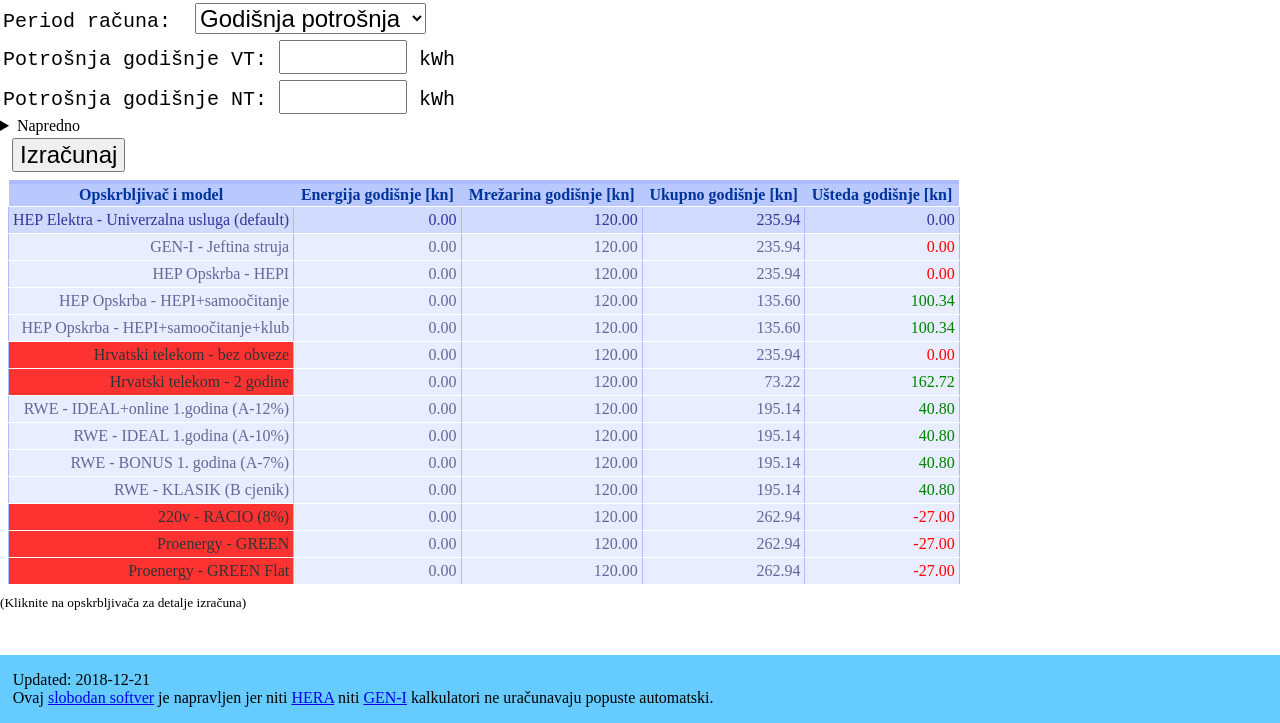
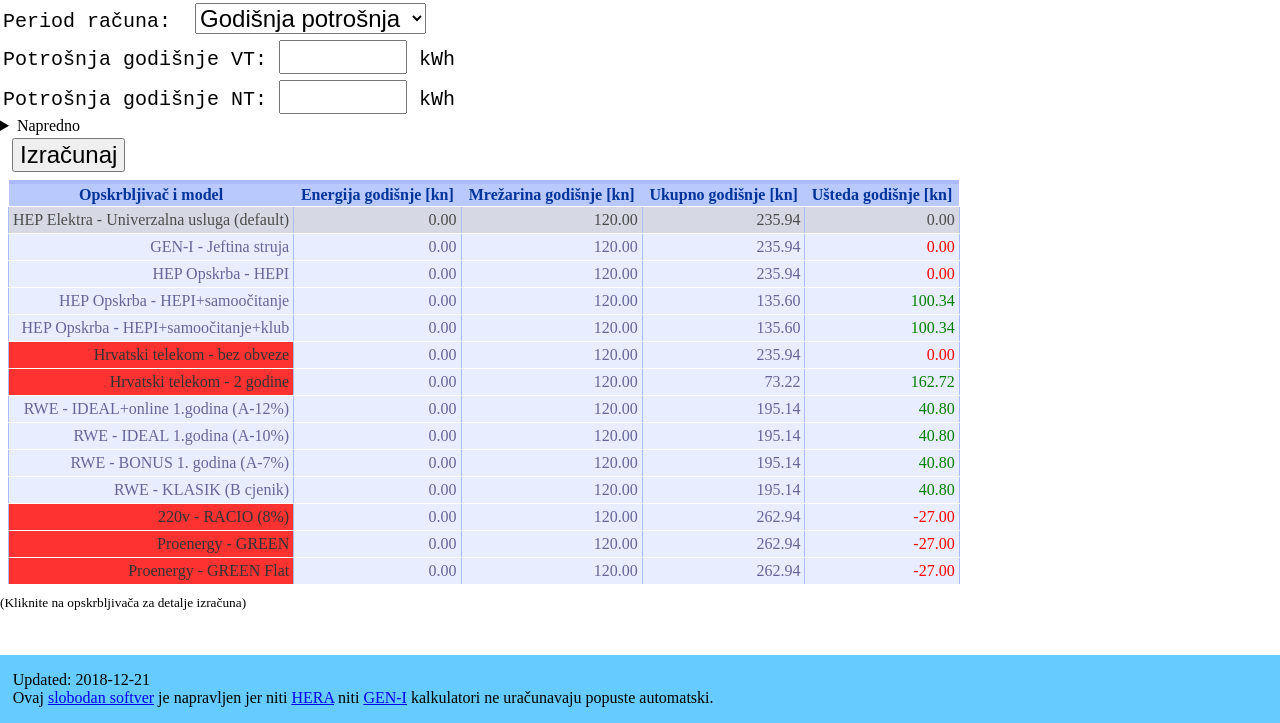
Before and after one commit to mnalis/struja_cijene, a plain HTML site: page index.html in a window 1280 px wide. In both pictures the pointer is over the element "HEP Elektra - Univerzalna usluga (default)". Shown: the part 109-832 px from the top of the page. Drawn offline with Linux system fonts and the light colour scheme.

Commit message:
CSS - current red da postuje boju pozadine ako dobavljac vise nije dostupan

```diff
--- a/struja2.css
+++ b/struja2.css
@@ -56,8 +56,9 @@ table {
 
 
 tr:hover td {
-	background: #d0dafd;
-	color: #339;
+	color: black;
+	opacity: 0.7;
+	filter: brightness(85%);
 }
 
 th {
```
